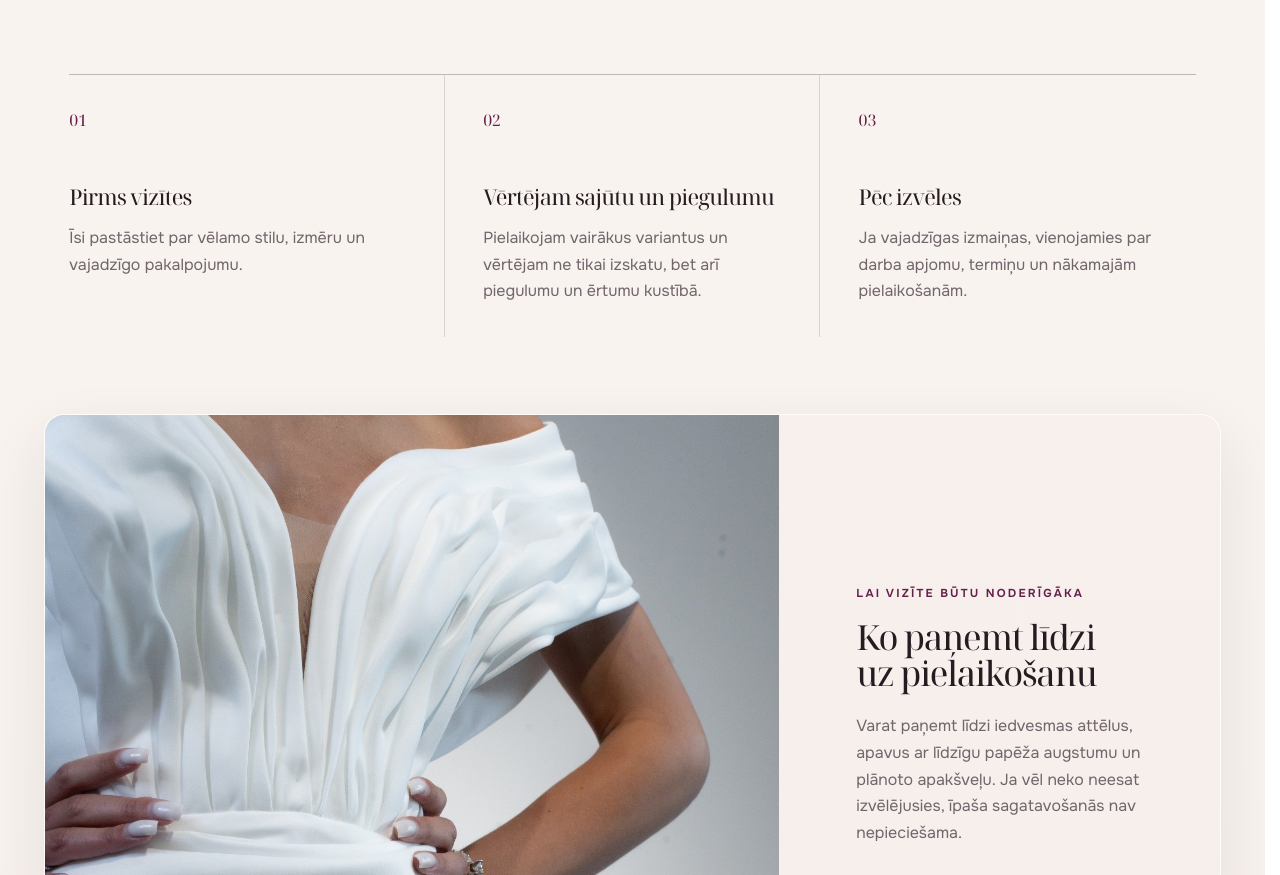
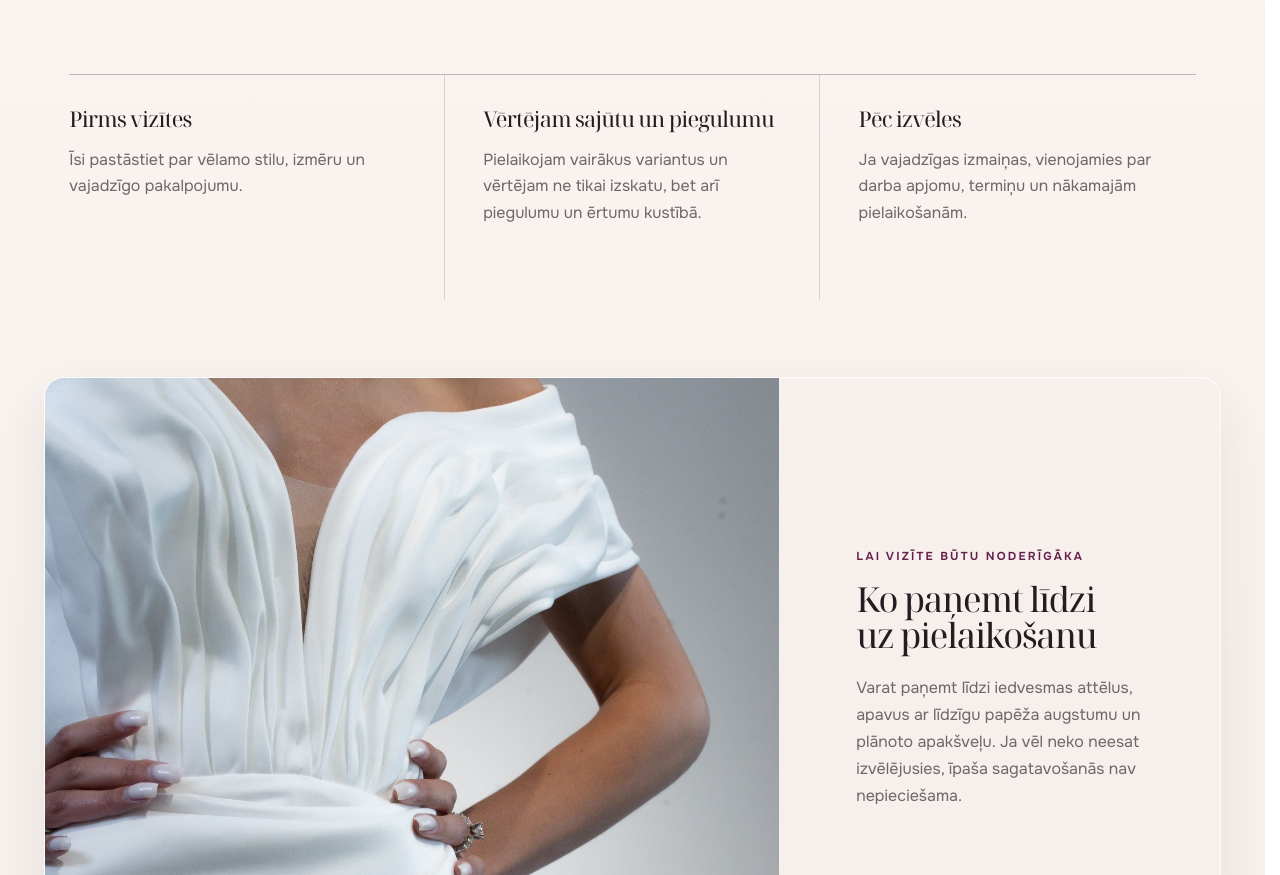
Before and after one commit to tackcalbmai/CATRIN_page, a plain HTML site: page salons.html in a window 1280 px wide. Shown: the part 1652-2527 px from the top of the page. Drawn offline with Linux system fonts and the light colour scheme.

Commit message:
Remove numbering from salon visit blocks

```diff
--- a/styles.css
+++ b/styles.css
@@ -58,6 +58,12 @@
   letter-spacing: 0.025em;
   line-height: 1.55;
   text-align: center;
+}
+
+/* The three salon visit blocks do not need decorative step numbers. */
+body[data-page="salon"] .visit-step::before {
+  display: none;
+  content: none;
 }
 
 /*
```
